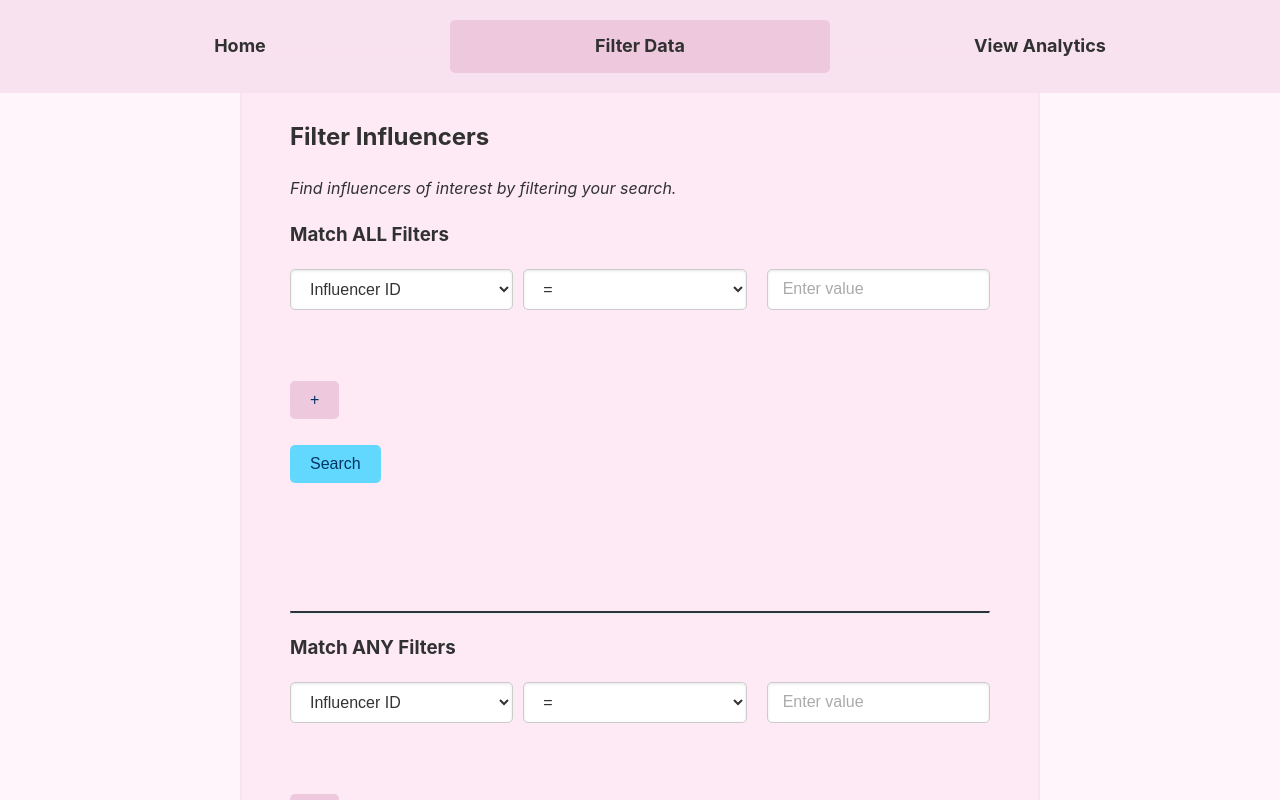
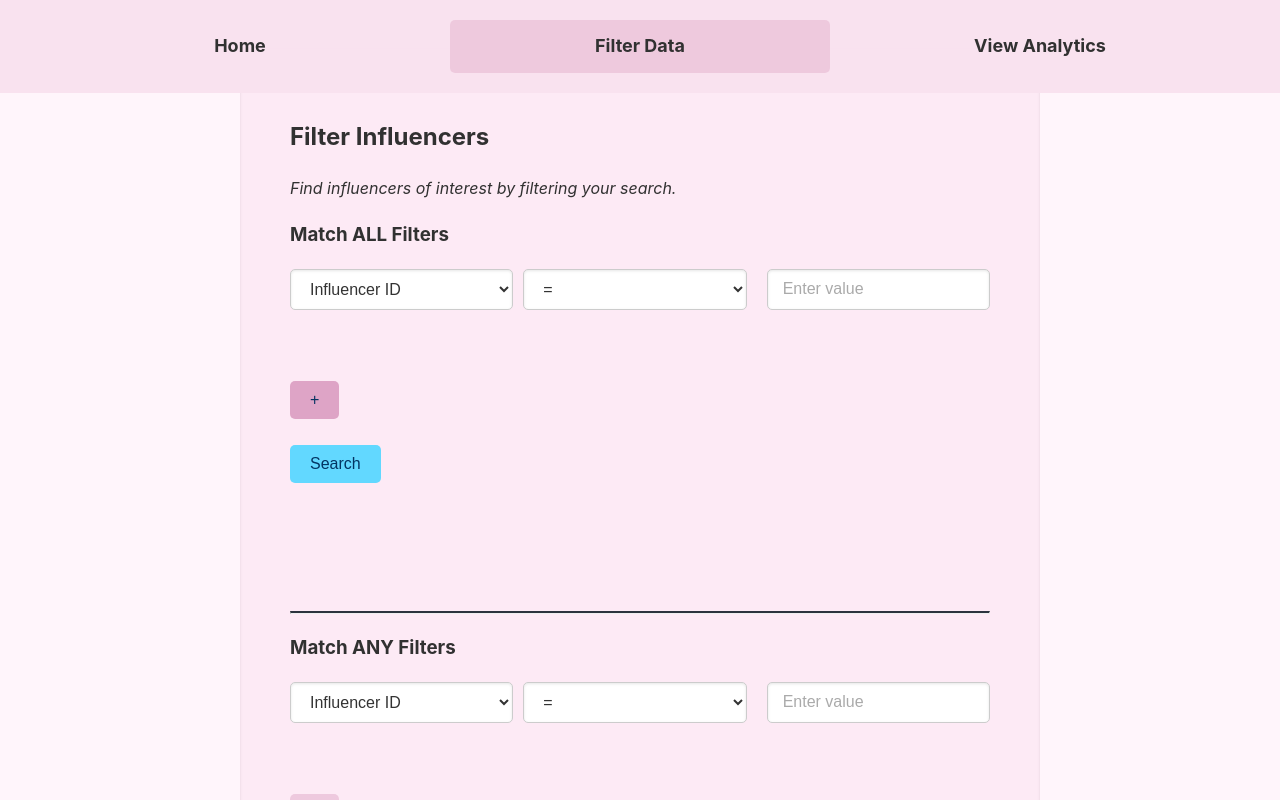
Before and after one commit to a-png129/Influencer-Marketing-Database, a website: page Project/public/filter-data.html in a window 1280 px wide. In both pictures the pointer is over the button 314 px from the left and 1135 px from the top of the page. Shown: the part 735-1535 px from the top of the page. Drawn offline with Linux system fonts and the light colour scheme; no server answers.

Commit message:
milestone 4 pdf

```diff
--- a/Project/public/styles.css
+++ b/Project/public/styles.css
@@ -181,3 +181,7 @@ select {
 #addConditionBtn, #addConditionBtnOR, .removeConditionBtn, .removeConditionBtnOR {
     background-color: #eec9def9;
 }
+
+#addConditionBtn:hover, #addConditionBtnOR:hover, .removeConditionBtn:hover, .removeConditionBtnOR:hover {
+    background-color: #dea3c5f9;
+}
```
Also changed, not shown: 7 other files.
